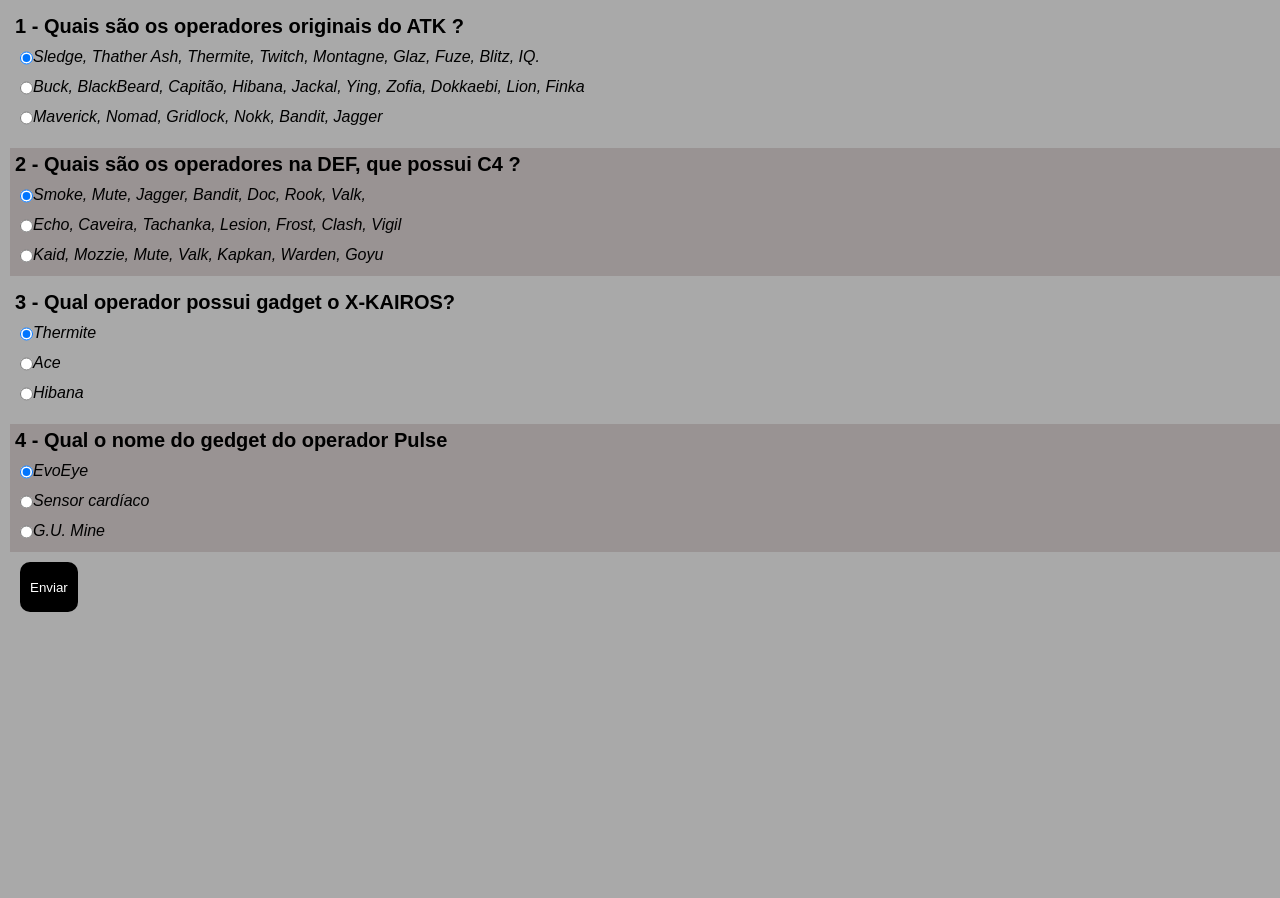
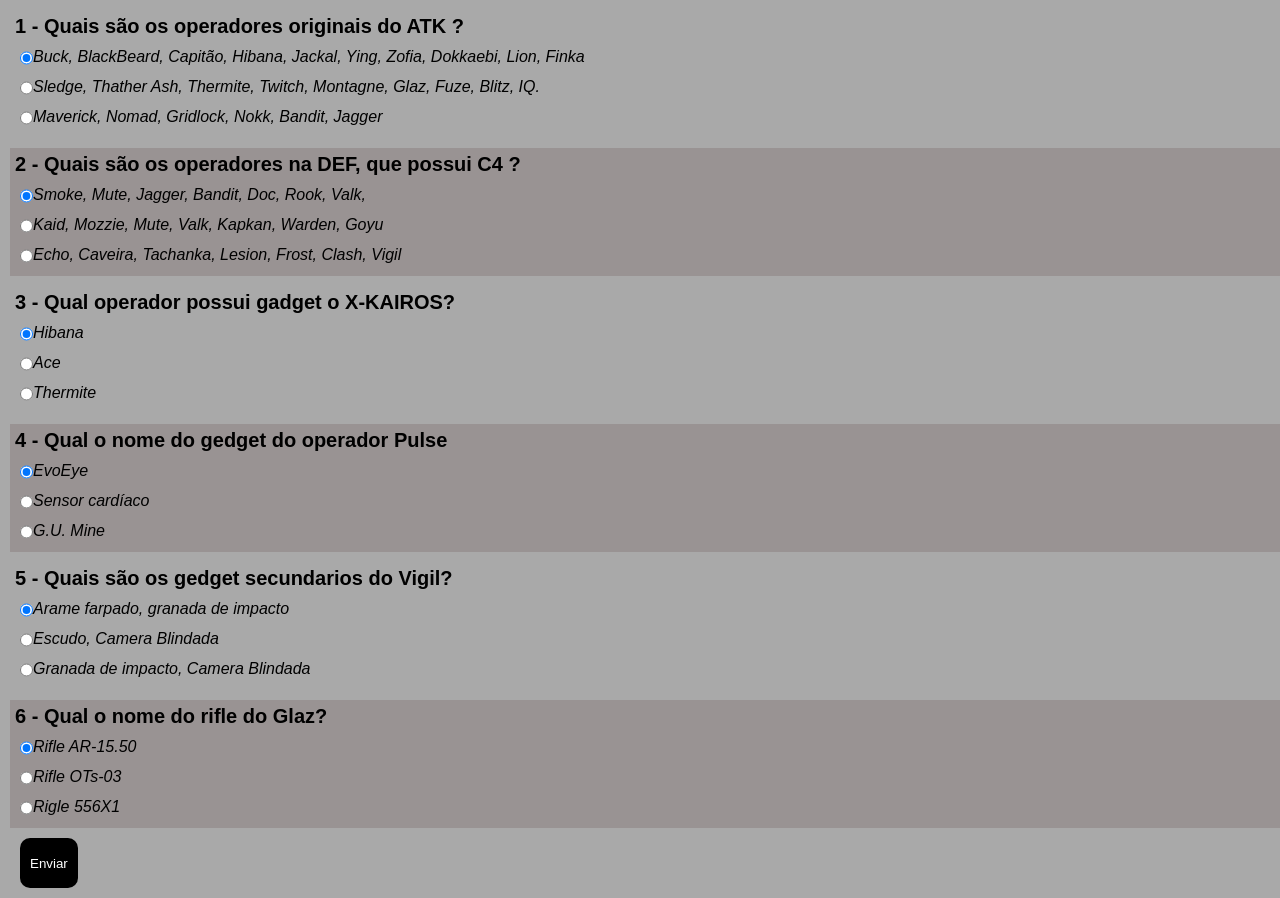
Before and after one commit to hamiceis/Quiz, a plain HTML site: page index.html in a window 1280 px wide. Shown: the part 80-978 px from the top of the page. Before the commit the page ends 800 px from the top, so only its background shows below. Drawn offline with Linux system fonts and the light colour scheme.

Commit message:
ATUALIZEI AS QUESTIONS

```diff
--- a/app1.js
+++ b/app1.js
@@ -1,8 +1,7 @@
 const form = document.querySelector('.form')
 const p = document.querySelector('.pts')
 
-
-const correcao = ['A','C','C','B']
+const correcao = ['B','B','A','B','C','B']
 
 form.addEventListener('submit', event =>{
     event.preventDefault()
@@ -12,7 +11,9 @@ const questions = [
     form.inputQuestion1.value,
     form.inputQuestion2.value,
     form.inputQuestion3.value,
-    form.inputQuestion4.value
+    form.inputQuestion4.value,
+    form.inputQuestion5.value,
+    form.inputQuestion6.value
 ]
 
 questions.forEach((quest, index) =>{
@@ -21,7 +22,7 @@ questions.forEach((quest, index) =>{
     }
 })
 
-if(score == 100){
+if(score == 150){
     p.innerHTML = `Parabéns você acertou todas as questões.`
     p.style.color="green"
 } else if(score == 0){
--- a/index.html
+++ b/index.html
@@ -18,12 +18,12 @@
                 <p>1 - Quais são os operadores originais do ATK ?</p>
                     <label >
                         <input type="radio" name="inputQuestion1"  value="A" checked>
-                    Sledge, Thather Ash, Thermite, Twitch, Montagne, Glaz, Fuze, Blitz, IQ.
+                        Buck, BlackBeard, Capitão, Hibana, Jackal, Ying, Zofia,
+                        Dokkaebi, Lion, Finka
                     </label>
                     <label >
                         <input type="radio" name="inputQuestion1" value="B">
-                        Buck, BlackBeard, Capitão, Hibana, Jackal, Ying, Zofia,
-                        Dokkaebi, Lion, Finka
+                        Sledge, Thather Ash, Thermite, Twitch, Montagne, Glaz, Fuze, Blitz, IQ.
                     </label>
                     <label >
                         <input type="radio" name="inputQuestion1" value="C">
@@ -39,11 +39,11 @@
                 </label>
                 <label >
                     <input type="radio" name="inputQuestion2" value="B">
-                    Echo, Caveira, Tachanka, Lesion, Frost, Clash, Vigil
+                    Kaid, Mozzie, Mute, Valk, Kapkan, Warden, Goyu
                 </label>
                 <label >
                     <input type="radio" name="inputQuestion2" value="C">
-                    Kaid, Mozzie, Mute, Valk, Kapkan, Warden, Goyu
+                    Echo, Caveira, Tachanka, Lesion, Frost, Clash, Vigil
                 </label>
             </div>
 
@@ -51,7 +51,7 @@
                 <p>3 - Qual operador possui gadget o X-KAIROS?</p>
                 <label>
                     <input type="radio" name="inputQuestion3" value="A" checked>
-                        Thermite
+                        Hibana
                 </label>
                 <label>
                     <input type="radio" name="inputQuestion3" value="B">
@@ -59,7 +59,7 @@
                 </label>
                 <label >
                     <input type="radio" name="inputQuestion3" value="C">
-                    Hibana
+                    Thermite
                 </label>
             </div>
 
@@ -78,6 +78,36 @@
                     G.U. Mine
                 </label>
             </div>
+            <div class="container">
+                <p>5 - Quais são os gedget secundarios do Vigil?</p>
+                <label >
+                    <input type="radio" name="inputQuestion5" value="A" checked>
+                    Arame farpado, granada de impacto
+                </label>
+                <label>
+                    <input type="radio" name="inputQuestion5" value="B">
+                    Escudo, Camera Blindada
+                </label>
+                <label >
+                    <input type="radio" name="inputQuestion5" value="C">
+                    Granada de impacto, Camera Blindada
+                </label>
+            </div>
+            <div class="container">
+                <p>6 - Qual o nome do rifle do Glaz?</p>
+                <label >
+                    <input type="radio" name="inputQuestion6" value="A" checked>
+                    Rifle AR-15.50
+                </label>
+                <label>
+                    <input type="radio" name="inputQuestion6" value="B">
+                    Rifle OTs-03
+                </label>
+                <label >
+                    <input type="radio" name="inputQuestion6" value="C">
+                     Rigle 556X1
+                </label>
+            </div>
             <div class="container-pts">
             <button id="btnFinalizar">Enviar</button>
             <p class="pts"></p>
```
